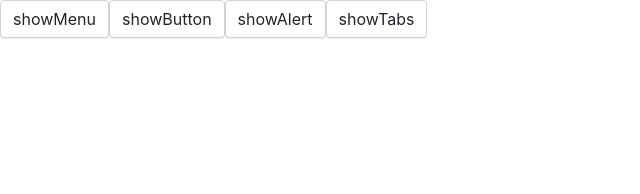
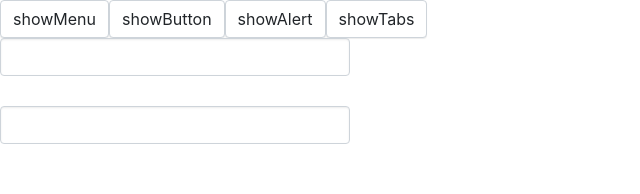
Before and after one commit to coderyjw/jw-ui-react, a React (Create React App) app: page / in a window 1280 px wide. Shown: the top 194 px of the page, without its empty margins (0-640 px from the left). Built offline with nearby package versions, Linux system fonts and the light colour scheme.

Commit message:
AutoComplete组件第一部分

```diff
--- a/src/App.tsx
+++ b/src/App.tsx
@@ -1,37 +1,57 @@
-import Button, {ButtonType, ButtonSize} from './components/Button/button';
-import Alert, { AlertType } from './components/Alert/alert'
-import Menu from './components/Menu/menu'
+import Button, { ButtonType, ButtonSize } from './components/Button/button';
+import Alert, { AlertType } from './components/Alert/alert';
+import Menu from './components/Menu/menu';
 import MenuItem from './components/Menu/menuItem';
 import SubMenu from './components/Menu/subMenu';
-import Tabs from './components/Tabs/tabs'
+import Tabs from './components/Tabs/tabs';
 import TabItem from './components/Tabs/tabItem';
-import Icon from './components/Icon/icon'
-import { FontAwesomeIcon } from '@fortawesome/react-fontawesome'
-import { faCoffee } from '@fortawesome/free-solid-svg-icons'
-import {library} from '@fortawesome/fontawesome-svg-core'
-import { fas } from '@fortawesome/free-solid-svg-icons'
-import Transition from './components/Transition/transition'
+import Input from './components/Input/input';
+import AutoComplete from './components/AutoComplete/autoComplete';
+import Icon from './components/Icon/icon';
+import { FontAwesomeIcon } from '@fortawesome/react-fontawesome';
+import { faCoffee } from '@fortawesome/free-solid-svg-icons';
+import { library } from '@fortawesome/fontawesome-svg-core';
+import { fas } from '@fortawesome/free-solid-svg-icons';
+import Transition from './components/Transition/transition';
 import { useState } from 'react';
-library.add(fas)
+library.add(fas);
 function App() {
-  const [showMenu, setShowMenu] = useState(false)
-  const [showAlert, setShowAlert] = useState(false)
-  const [showBtn, setShowBtn] = useState(false)
-  const [showTabs, setShowTabs] = useState(false)
+  const [showMenu, setShowMenu] = useState(false);
+  const [showAlert, setShowAlert] = useState(false);
+  const [showBtn, setShowBtn] = useState(false);
+  const [showTabs, setShowTabs] = useState(false);
+
+  const lakers = [
+    'bradley',
+    'pope',
+    'caruso',
+    'cook',
+    'cousins',
+    'james',
+    'AD',
+    'green',
+    'howard',
+    'kuzma',
+    'McGee',
+    'rando',
+  ];
+  const handleFetch = (query: string) => {
+    return lakers.filter((name) => name.includes(query));
+  };
   return (
     <div className="App">
-      <Button onClick={e => setShowMenu(!showMenu)}>showMenu</Button>
-      <Button onClick={e => setShowBtn(!showBtn)}>showButton</Button>
-      <Button onClick={e => setShowAlert(!showAlert)}>showAlert</Button>
-      <Button onClick={e => setShowTabs(!showTabs)}>showTabs</Button>
+      <Button onClick={(e) => setShowMenu(!showMenu)}>showMenu</Button>
+      <Button onClick={(e) => setShowBtn(!showBtn)}>showButton</Button>
+      <Button onClick={(e) => setShowAlert(!showAlert)}>showAlert</Button>
+      <Button onClick={(e) => setShowTabs(!showTabs)}>showTabs</Button>
       <Transition in={showMenu} timeout={300} animation="zoom-in-top">
         <Menu
-          style={{marginBottom: '200px',marginLeft: '10px'}}
+          style={{ marginBottom: '200px', marginLeft: '10px' }}
           defaultIndex="0"
-          defaultOpenSubMenus={['0','1','2']}
+          defaultOpenSubMenus={['0', '1', '2']}
           mode="horizontal"
         >
-          <SubMenu title="dropdown" >
+          <SubMenu title="dropdown">
             <MenuItem>dropdown1</MenuItem>
             <MenuItem>dropdown2</MenuItem>
             <MenuItem>dropdown3</MenuItem>
@@ -41,33 +61,48 @@ function App() {
         </Menu>
       </Transition>
       <Transition in={showBtn} wrapper timeout={300} animation="zoom-in-top">
-        <div style={{marginBottom: '10px'}}>
+        <div style={{ marginBottom: '10px' }}>
           <Button autoFocus> Hello </Button>
           <Button disabled> Disabled Button </Button>
-          <Button btnType='primary' size='lg'> Large Primary </Button>
-          <Button btnType='danger' size='sm'> Small Danger </Button>
-          <Button btnType='link' href="http://www.baidu.com"> Baidu Link </Button>
-          <Button btnType='link' href="http://www.baidu.com" disabled> Disabled Link </Button>
+          <Button btnType="primary" size="lg">
+            {' '}
+            Large Primary{' '}
+          </Button>
+          <Button btnType="danger" size="sm">
+            {' '}
+            Small Danger{' '}
+          </Button>
+          <Button btnType="link" href="http://www.baidu.com">
+            {' '}
+            Baidu Link{' '}
+          </Button>
+          <Button btnType="link" href="http://www.baidu.com" disabled>
+            {' '}
+            Disabled Link{' '}
+          </Button>
         </div>
       </Transition>
 
       <Transition in={showAlert} timeout={300} animation="zoom-in-top">
-        <div style={{width: "500px"}}>
-          <Alert title="this is a alert" type="default"/>
-          <Alert title="this is a alert" type="warning"/>
-          <Alert title="this is a alert" type="success"/>
-          <Alert title="this is a alert" type="danger"/>
-          <Alert title="this is a alert" description="this is a description"  type="danger"/>
+        <div style={{ width: '500px' }}>
+          <Alert title="this is a alert" type="default" />
+          <Alert title="this is a alert" type="warning" />
+          <Alert title="this is a alert" type="success" />
+          <Alert title="this is a alert" type="danger" />
+          <Alert title="this is a alert" description="this is a description" type="danger" />
         </div>
       </Transition>
       <Transition in={showTabs} timeout={300} animation="zoom-in-top">
         <Tabs defaultIndex={1}>
-          <TabItem label='one' disabled>this is card one</TabItem>
-          <TabItem label='two'>this is card two</TabItem>
-          <TabItem label='three'>this is card three</TabItem>
+          <TabItem label="one" disabled>
+            this is card one
+          </TabItem>
+          <TabItem label="two">this is card two</TabItem>
+          <TabItem label="three">this is card three</TabItem>
         </Tabs>
       </Transition>
-
+      <Input style={{ width: '350px' }} onChange={(e) => console.log(e.target.value)} />
+      <AutoComplete style={{ width: '350px' }} fetchSuggestions={handleFetch} />
     </div>
   );
 }
--- /dev/null
+++ b/src/components/AutoComplete/autoComplete.tsx
@@ -0,0 +1,53 @@
+import Input, { InputProps } from '../Input/input';
+import { ChangeEvent, useState } from 'react';
+export interface AutoCompleteProps extends Omit<InputProps, 'onSelect'> {
+  fetchSuggestions: (str: string) => string[];
+  onSelect?: (item: string) => void;
+}
+
+export const AutoComplete: React.FC<AutoCompleteProps> = (props) => {
+  const { fetchSuggestions, value, onSelect, ...restProps } = props;
+
+  const [inputValue, setInputValue] = useState(value);
+  const [suggestions, setSuggestions] = useState<string[]>([]);
+
+  const handleChange = (e: ChangeEvent<HTMLInputElement>) => {
+    const value = e.target.value;
+    setInputValue(value);
+    if (value) {
+      const result = fetchSuggestions(value);
+      setSuggestions(result);
+    } else {
+      setSuggestions([]);
+    }
+  };
+  const handleSelect = (value: string) => {
+    setSuggestions([]);
+    setInputValue(value);
+    if (onSelect) {
+      onSelect(value);
+    }
+  };
+
+  const generateDropdown = () => {
+    return (
+      <ul>
+        {suggestions.map((item, index) => {
+          return (
+            <li key={index} onClick={() => handleSelect(item)}>
+              {item}
+            </li>
+          );
+        })}
+      </ul>
+    );
+  };
+  return (
+    <div className="jw-auto-complete">
+      <Input value={inputValue} {...restProps} onChange={handleChange} />
+      {suggestions.length > 0 && generateDropdown()}
+    </div>
+  );
+};
+
+export default AutoComplete;
```
Also changed, not shown: src/components/AutoComplete/_style.scss (added), 2 other files (tests, documents, lock files or other folders).
